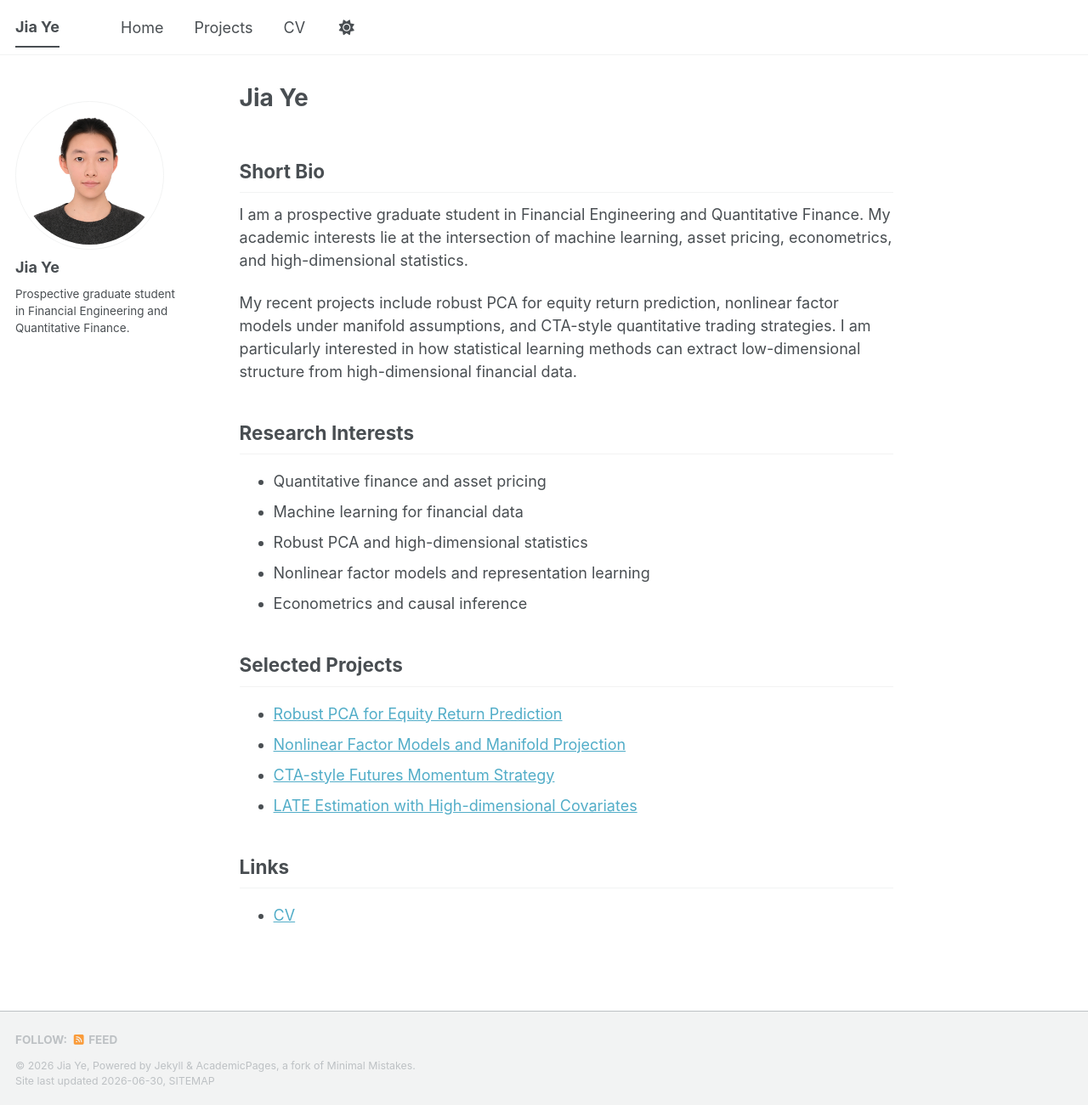
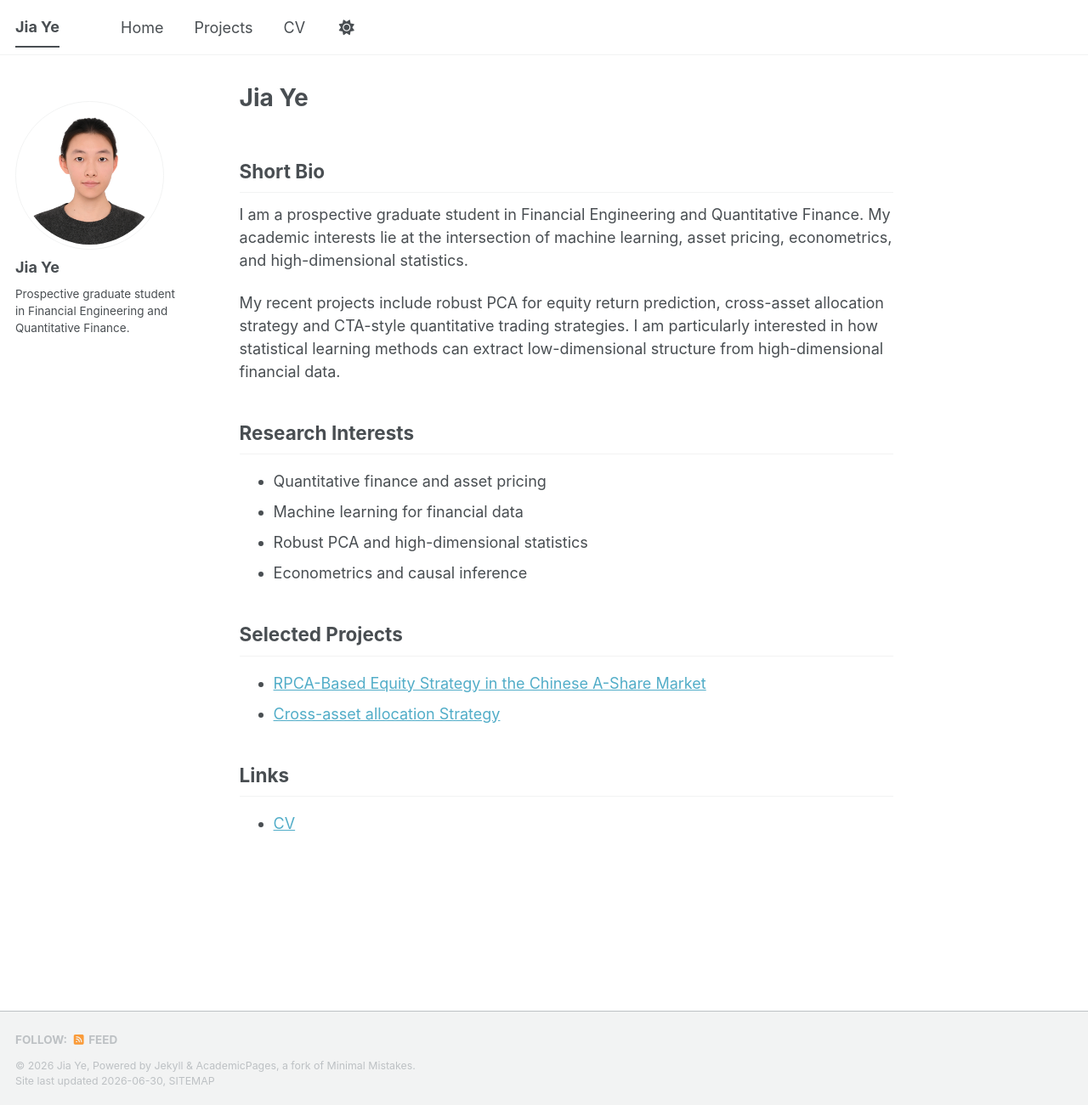
Before and after one commit to jiaye2003/jiaye2003.github.io, a Jekyll site: the page built from _pages/about.md, in a window 1280 px wide and 1301 px high. Shown: the whole window at 85% size. Built offline with Jekyll 4.4.1, drawn with Linux system fonts in a browser that asks for light colours; a style sheet for code colours, icons or effects is not loaded.

Commit message:
Update homepage project list

```diff
--- a/_pages/about.md
+++ b/_pages/about.md
@@ -6,27 +6,23 @@ redirect_from:
   - /about/
   - /about.html
 ---
-
 ## Short Bio
 
 I am a prospective graduate student in Financial Engineering and Quantitative Finance. My academic interests lie at the intersection of machine learning, asset pricing, econometrics, and high-dimensional statistics.
 
-My recent projects include robust PCA for equity return prediction, nonlinear factor models under manifold assumptions, and CTA-style quantitative trading strategies. I am particularly interested in how statistical learning methods can extract low-dimensional structure from high-dimensional financial data.
+My recent projects include robust PCA for equity return prediction, cross-asset allocation strategy and CTA-style quantitative trading strategies. I am particularly interested in how statistical learning methods can extract low-dimensional structure from high-dimensional financial data.
 
 ## Research Interests
 
 * Quantitative finance and asset pricing
 * Machine learning for financial data
 * Robust PCA and high-dimensional statistics
-* Nonlinear factor models and representation learning
 * Econometrics and causal inference
 
 ## Selected Projects
 
-* [Robust PCA for Equity Return Prediction](/portfolio/rpca-equity/)
-* [Nonlinear Factor Models and Manifold Projection](/portfolio/nonlinear-factor-model/)
-* [CTA-style Futures Momentum Strategy](/portfolio/futures-momentum/)
-* [LATE Estimation with High-dimensional Covariates](/portfolio/late-high-dimensional/)
+* [RPCA-Based Equity Strategy in the Chinese A-Share Market](/portfolio/rpca-equity/)
+* [Cross-asset allocation Strategy](/portfolio/futures-momentum/)
 
 ## Links
 
```
Also changed, not shown: _portfolio/futures-momentum.md (+2 -3 lines), _portfolio/late-high-dimensional.md (deleted, +0 -17 lines), _portfolio/nonlinear-factor-model.md (deleted, +0 -17 lines), _portfolio/rpca-equity.md (+0 -1 lines).
